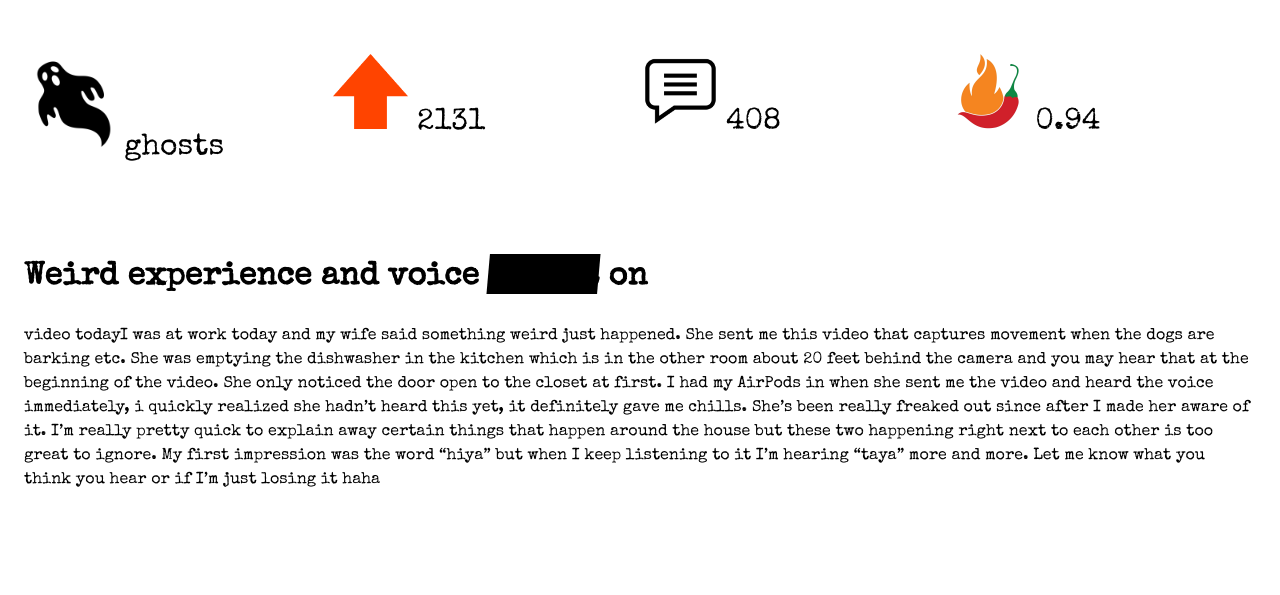
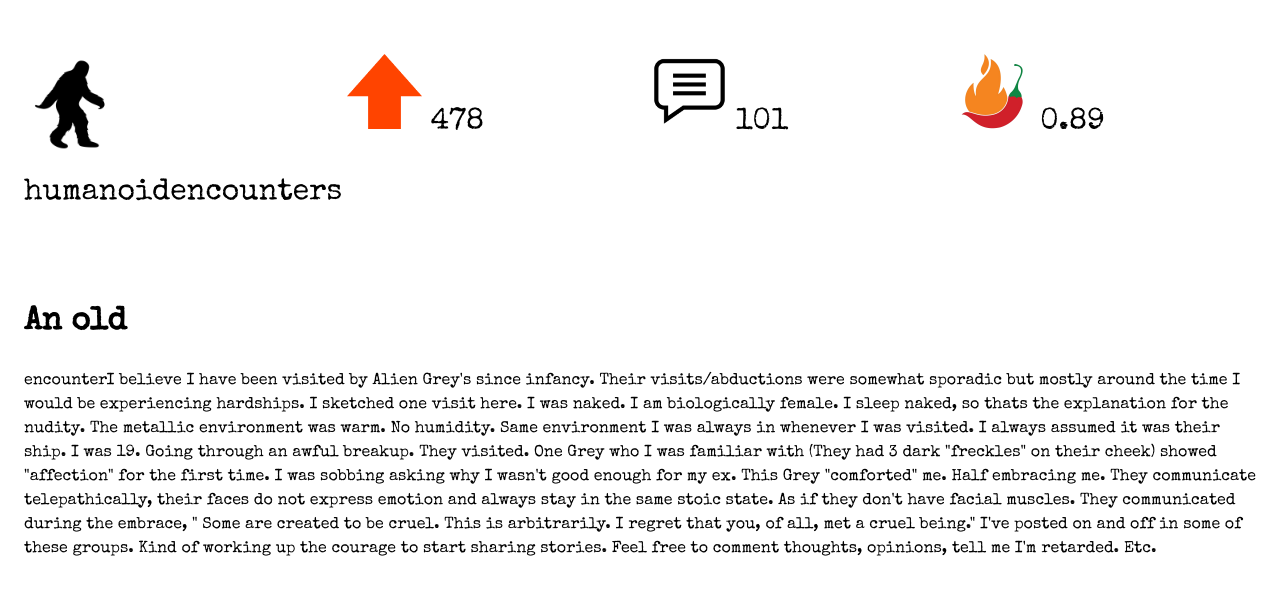
Before and after one commit to thisweekinredacted/thisweekinredacted.github.io, a Jekyll site: the page pages/top5.html, which Jekyll copies as it is, in a window 1280 px wide. Shown: the top 595 px of the page. Built offline with Jekyll 4.4.1, drawn with Linux system fonts in a browser that asks for light colours.

Commit message:
Update weekly pages

```diff
--- a/pages/top5.html
+++ b/pages/top5.html
@@ -8,14 +8,21 @@
     </head>
     <body>
         <div class="c-methods">
-            <p class="c-methods_bio"><img src="paranormal.png" width="100" height="100">ghosts</p>
-            <p class="c-methods_che"><img src="upvote.png" width="75" height="75"> 2131</p>
-            <p class="c-methods_rad"><img src="comment.png" width="75" height="75"> 408</p>
-            <p class="c-methods_psy"><img src="spice.png" width="75" height="75"> 0.94</p>
+            <p class="c-methods_bio"><img src="cryptozoology.png" width="100" height="100">humanoidencounters</p>
+            <p class="c-methods_che"><img src="upvote.png" width="75" height="75"> 478</p>
+            <p class="c-methods_rad"><img src="comment.png" width="75" height="75"> 101</p>
+            <p class="c-methods_psy"><img src="spice.png" width="75" height="75"> 0.89</p>
         </div>
         <div>
-            <h1>Weird experience and voice <span onclick="" class="redacted"><span onclick="" class="redacted"></span>caught<span onclick="" class="redacted"></span></span> on </h1>
-            <p>video todayI was at work today and my wife said something weird just happened. She sent me this video that captures movement when the dogs are barking etc. She was emptying the dishwasher in the kitchen which is in the other room about 20 feet behind the camera and you may hear that at the beginning of the video. She only noticed the door open to the closet at first. I had my AirPods in when she sent me the video and heard the voice immediately, i quickly realized she hadn’t heard this yet, it definitely gave me chills. She’s been really freaked out since after I made her aware of it. I’m really pretty quick to explain away certain things that happen around the house but these two happening right next to each other is too great to ignore. My first impression was the word “hiya” but when I keep listening to it I’m hearing “taya” more and more. Let me know what you think you hear or if I’m just losing it haha </p>
+            <h1>An old </h1>
+            <p>encounterI believe I have been visited by Alien Grey's since infancy.
+Their visits/abductions were somewhat sporadic but mostly around the time I would be experiencing hardships.
+I sketched one visit here. I was naked. I am biologically female. I sleep naked, so thats the explanation for the nudity. The metallic environment was warm. No humidity. Same environment I was always in whenever I was visited. I always assumed it was their ship.
+I was 19. Going through an awful breakup. They visited. One Grey who I was familiar with (They had 3 dark "freckles" on their cheek) showed "affection" for the first time. I was sobbing asking why I wasn't good enough for my ex. This Grey "comforted" me. Half embracing me.
+They communicate telepathically, their faces do not express emotion and always stay in the same stoic state. As if they don't have facial muscles.
+They communicated during the embrace, " Some are created to be cruel. This is arbitrarily. I regret that you, of all, met a cruel being."
+I've posted on and off in some of these groups. Kind of working up the courage to start sharing stories.
+Feel free to comment thoughts, opinions, tell me I'm retarded. Etc.</p>
         </div>
     </body>
     </html>
```
Also changed, not shown: _posts/2023-10-22-podcast-0.markdown (added, +15 -0 lines), pages/top1.html (+5 -5 lines), pages/top2.html (+6 -6 lines), pages/top3.html (+6 -6 lines), pages/top4.html (+11 -6 lines).
